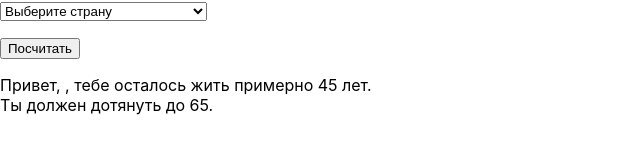
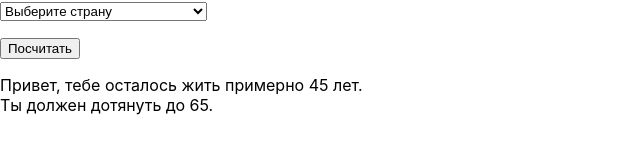
Before and after one commit to ankevich/coffin-calc, a React (Create React App) app: page / in a window 1280 px wide. Both pictures are taken after a click on the button "Посчитать". Shown: the part 287-440 px from the top of the page, without its empty margins (0-640 px from the left). Built offline with nearby package versions, Linux system fonts and the light colour scheme.

Commit message:
Исправила тупой пробел при пустом имени

```diff
--- a/src/App.js
+++ b/src/App.js
@@ -33,11 +33,11 @@ import expectationsData from './data/life-expectancy-stats.json'
 
 
 const getLifeExpectancy = (countryName, year) =>
-    expectationsData                                        // Берем массив с нашими данными
-        .filter((country) => country.name === countryName)  // Убираем все страны где не совпадают названия
-        .map((country) => country[year])                    // Из каждой совпадающей страны вытаскиваем нужный нам год
-        .map((year) => parseFloat(year))                    // Преобразуем год из строки во Float
-        [0]                                                 // Вытаскиваем из массива первый результат
+    expectationsData // Берем массив с нашими данными
+        .filter((country) => country.name === countryName) // Убираем все страны где не совпадают названия
+        .map((country) => country[year]) // Из каждой совпадающей страны вытаскиваем нужный нам год
+        .map(parseFloat) // Преобразуем год из строки во Float
+    [0] // Вытаскиваем из массива первый результат
 
 
 function App() {
@@ -80,11 +80,11 @@ function App() {
                 <button onClick={() => setAnswerHidden(false)}>Посчитать</button>
             </p>
             <p hidden={hideAnswer}>
-                Привет, {name}, {remainingAge > 0 ? `тебе осталось жить примерно ${remainingAge} лет.`
-                                                : `ты вообще должен уже лежать в ⚰️, узбагойся!`}
-                <br/>
+                Привет{name === "" ? "," : `, ${name}, `} {remainingAge > 0 ? `тебе осталось жить примерно ${remainingAge} лет.`
+                    : `ты вообще должен уже лежать в ⚰️, узбагойся!`}
+                <br />
                 {remainingAge > 0 ? `Ты должен дотянуть до ${lifeExpectancy}.`
-                                  : `Ты должен был умереть в ${lifeExpectancy} лет.`}
+                    : `Ты должен был умереть в ${lifeExpectancy} лет.`}
             </p>
         </div>
     )
```
